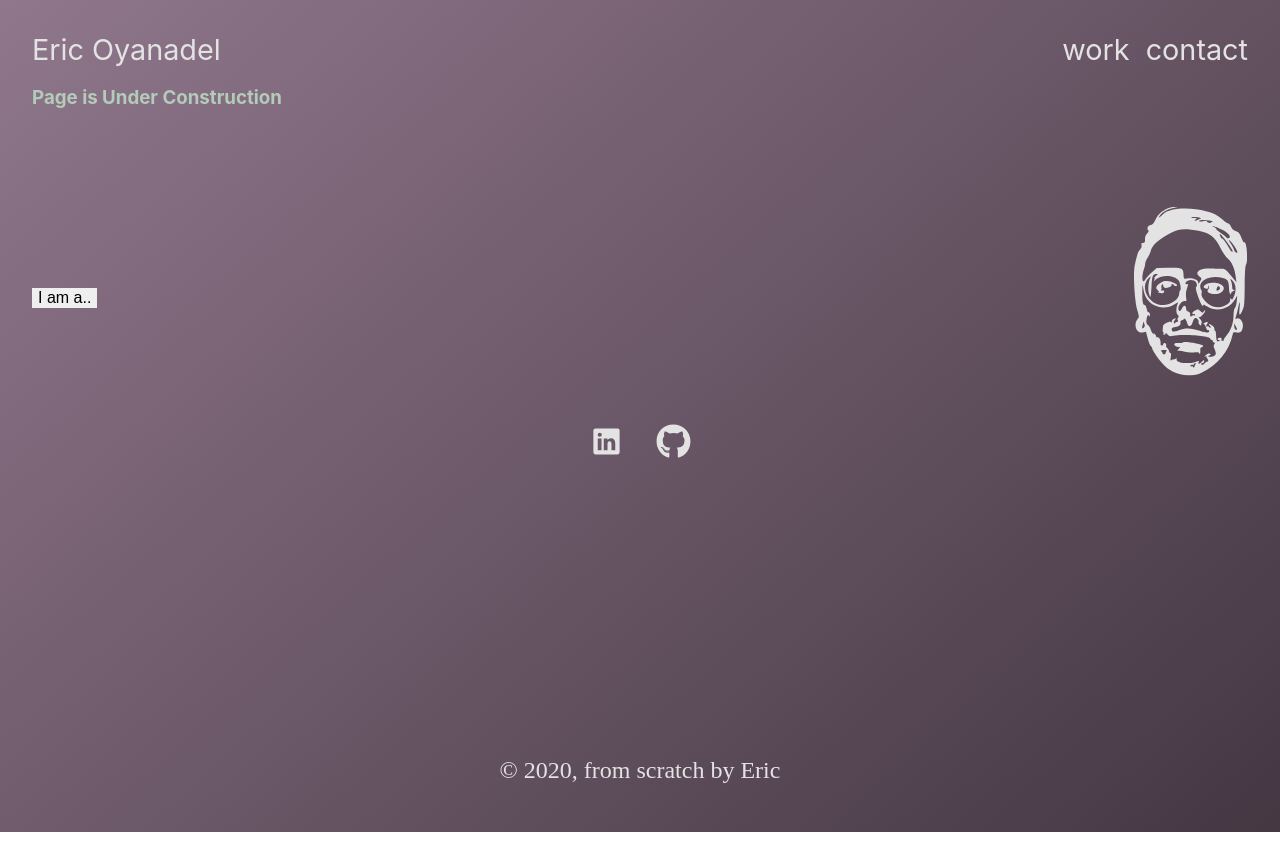
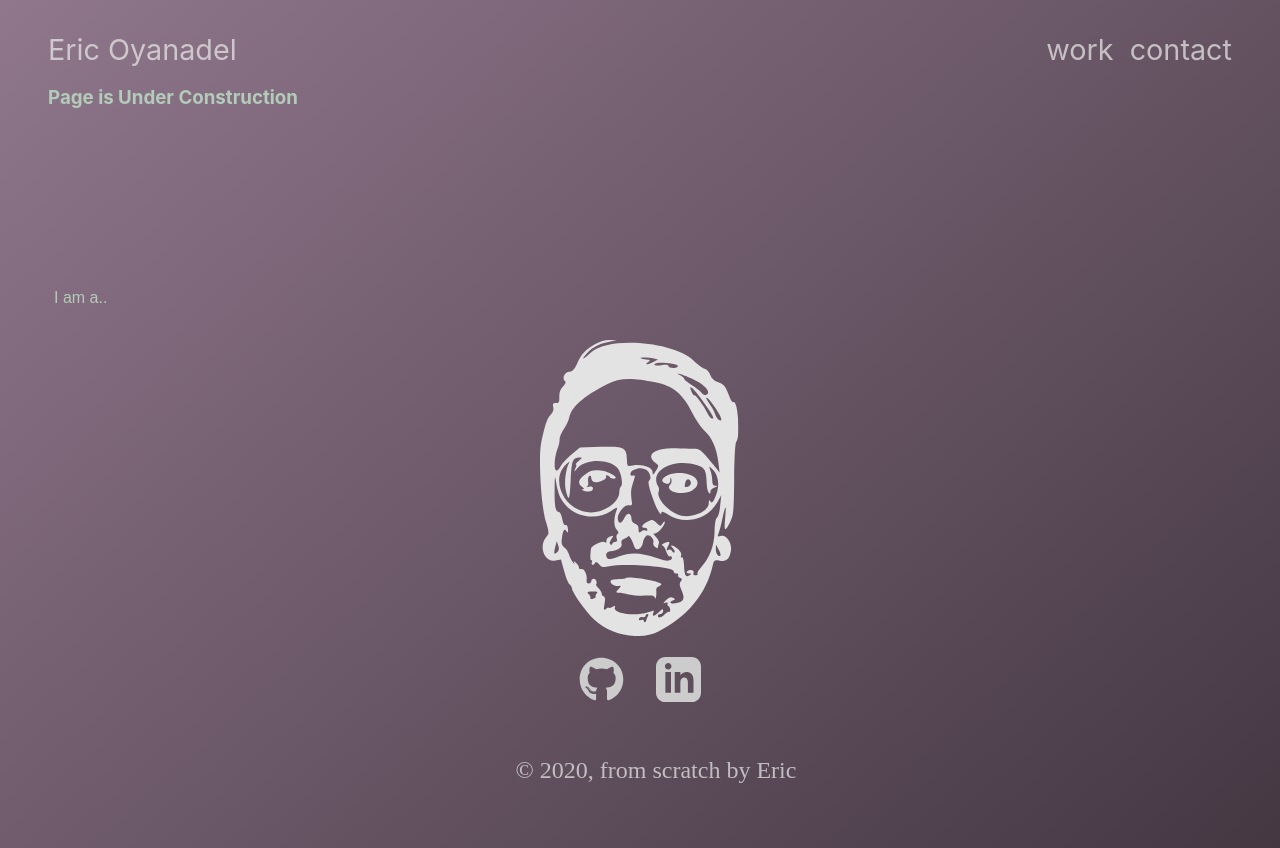
Before and after one commit to Aereli/Portfolio-React, a React (Create React App) app: page / in a window 1280 px wide. Built offline with nearby package versions, Linux system fonts and the light colour scheme; a web font is replaced by a local one.

Commit message:
update home page

```diff
--- a/src/index.css
+++ b/src/index.css
@@ -1,5 +1,5 @@
 body {
-  margin: 0;
+  margin: 1rem;
   height: 100vh;
   font-family: -apple-system, BlinkMacSystemFont, "Segoe UI", "Roboto", "Oxygen",
     "Ubuntu", "Cantarell", "Fira Sans", "Droid Sans", "Helvetica Neue",
--- a/src/pages/home.js
+++ b/src/pages/home.js
@@ -1,12 +1,11 @@
 import React from "react"
 import "../stylesheets/home.css"
-// import Face from "../images/face_three_parts.svg"
-// import Github from '../images/github-brands.svg'
-import { IoLogoLinkedin } from "react-icons/io"
-import { FaGithub } from "react-icons/fa"
 import SplitString from "../components/stringSplitter"
 import Toggle from "../components/toggle"
 import Circles from "../components/Circle"
+
+import github from "../images/github-brands.svg"
+import linkedin from "../images/linkedin.svg"
 
 class Home extends React.Component {
   render() {
@@ -40,17 +39,19 @@ class Home extends React.Component {
           <div>
             <Toggle />
           </div>
-          <Circles />
-          {/* <img src={Face} alt="face" className="home-face-image"/> */}
         </div>
         <div class="home-icons">
+          <div className="face-image">
+            <Circles />
+          </div>
+          <div>
             <a
               index="home"
               href="https://www.linkedin.com/in/eric-oyanadel/"
               target="_blank"
               rel="noopener noreferrer"
             >
-            <IoLogoLinkedin className="footer-github" />
+              <img className="icons" src={github} alt="github" />
             </a>
             <a
               index="home"
@@ -58,8 +59,9 @@ class Home extends React.Component {
               target="_blank"
               rel="noopener noreferrer"
             >
-            <FaGithub className="footer-github" />
+              <img className="icons" src={linkedin} alt="linkedin" />
             </a>
+          </div>
         </div>
         <footer className="home-footer">
           <SplitString />
--- a/src/stylesheets/home.css
+++ b/src/stylesheets/home.css
@@ -13,24 +13,31 @@
   position: absolute;
   bottom: 1rem;
   width: 100%;
-  color: #e4e3e3;
+  color: #e4e3e3c0;
 }
 
-.footer-github {
-  display: inline-block;
-  margin: 1rem;
-  width: 35px;
-  height: 35px;
-  transition: 0.5s;
+.home-icons {
+  /* display: grid;
+  grid-template: 1fr / 1fr;
+  place-items: center; */
+  text-align: center;
 }
 
-.footer-github:hover {
-  color: #443742;
-  width: 40px;
-  height: 40px;
+.my-face-image {
+  width: 200px;
 }
 
-.footer-github:touch-action {
+.icons {
+  display: inline-block;
+  color: #e4e3e3c0;
+  margin: 1rem;
+  width: 45px;
+  height: 45px;
+  transition: 0.5s;
+  filter: invert(80%);
+}
+
+.icons:hover {
   color: #443742;
   width: 40px;
   height: 40px;
@@ -43,6 +50,7 @@
 }
 
 .header-links {
+  padding: 0;
   margin: 0;
   list-style-type: none;
   display: flex;
@@ -53,7 +61,7 @@
 
 .header-a {
   text-decoration: none;
-  color: #e4e3e3;
+  color: #e4e3e3c0;
   font-size: 1.8rem;
   transition: transform 0.2s ease-in-out;
   display: inline-block;
@@ -77,11 +85,6 @@
   justify-content: space-between;
 }
 
-.home-icons {
-  display: flex;
-  justify-content: center;
-}
-
 @keyframes shine {
   from {
     -webkit-mask-position: 150%;
@@ -101,10 +104,14 @@
   font-size: 1rem;
   border: none;
   transition: ease-in-out 0.5s;
+  color: #b3cbb9;
+  background-color: transparent;
 }
 
 .home-button:hover {
   cursor: pointer;
   color: #b3cbb9;
-  background-color: #443742;
+  transform: scale(1.2);
+  opacity: 0.8;
+  /* background-color: #443742; */
 }
```
Lines whose indentation alone changed are shown as unchanged.
